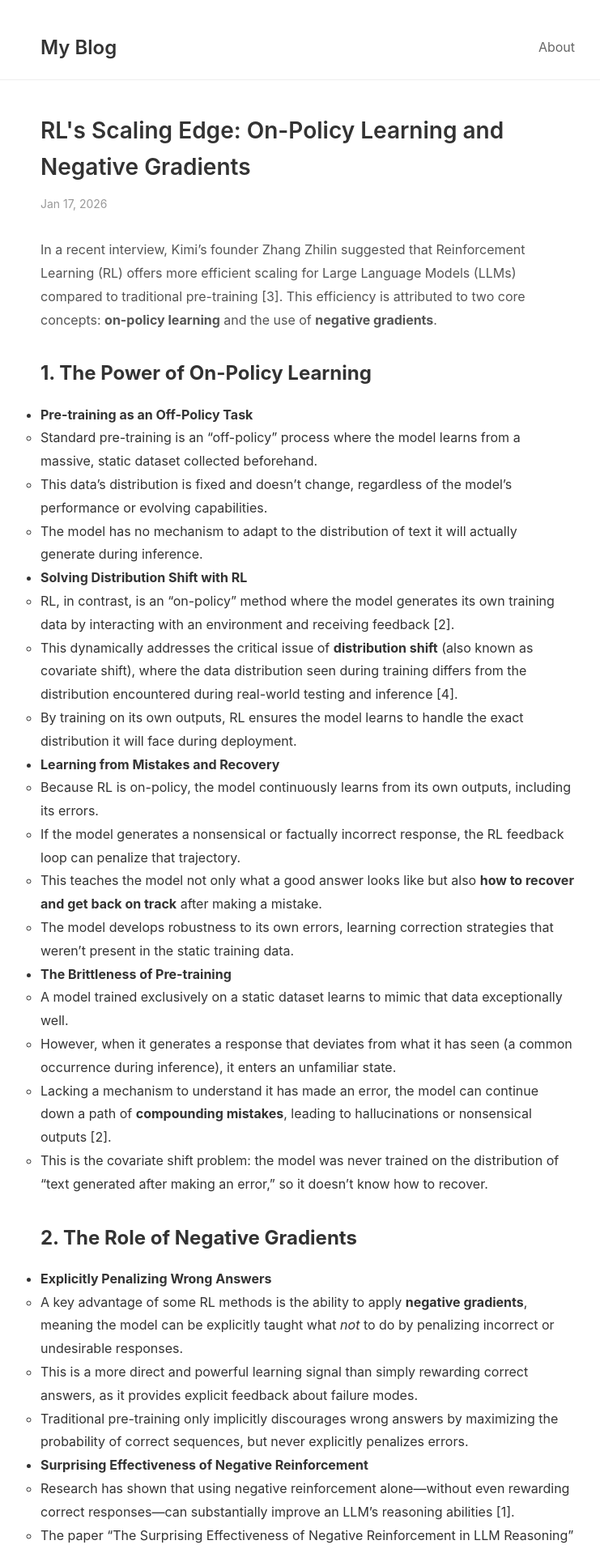
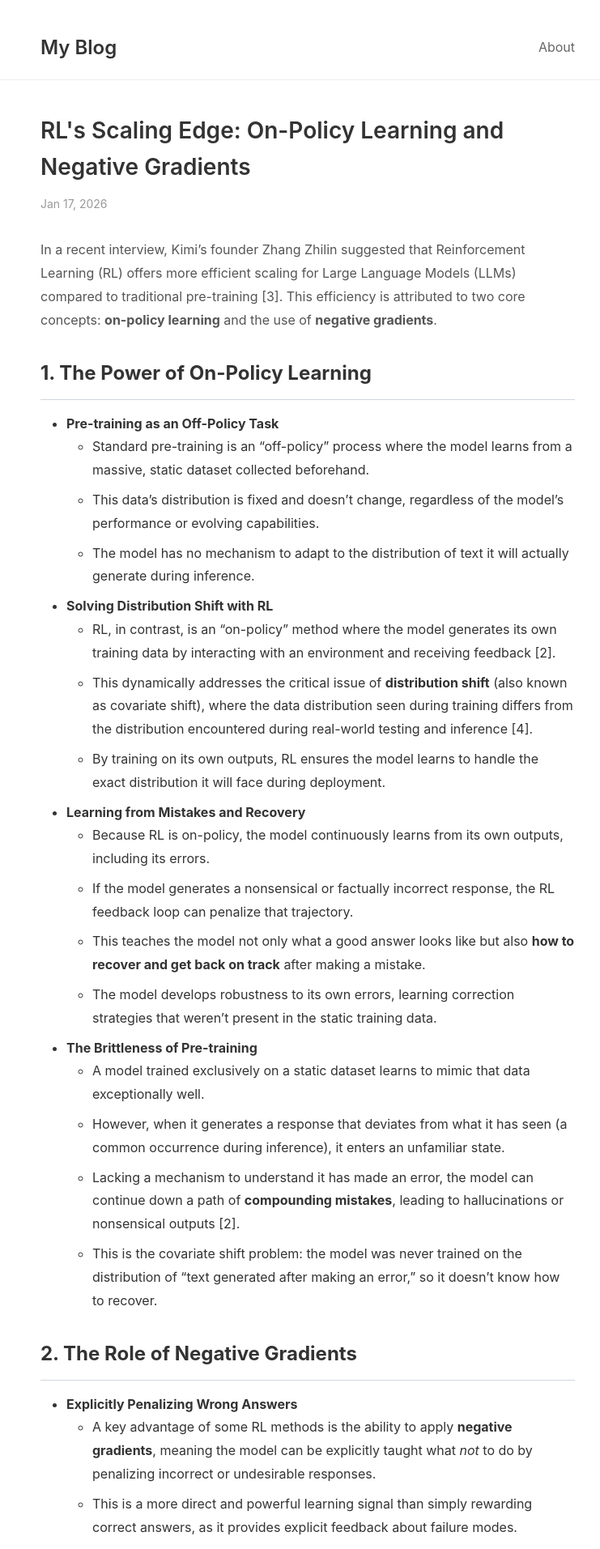
Before and after one commit to jameslilac/jameslilac.github.io, a Jekyll site: the page built from _posts/2026-01-17-rl-scaling-efficiency.md, in a window 1280 px wide. Shown: the top 1913 px of the page at 81% size, without its empty margins (260-1001 px from the left). Built offline with Jekyll 4.4.1, drawn with Linux system fonts in a browser that asks for light colours.

Commit message:
Update CSS: Add gray lines under H2 headers, improve bullet indentation, add spacing after lists

```diff
--- a/css/main.css
+++ b/css/main.css
@@ -112,8 +112,40 @@ body {
     margin-bottom: 15px;
 }
 
+/* CHANGE 1: Add gray line under H2 headers (##) */
+.post-content h2 {
+    padding-bottom: 10px;
+    border-bottom: 1px solid #d0d7de;
+}
+
 .post-content p {
     margin-bottom: 15px;
+}
+
+/* CHANGE 2: Better bullet indentation - align bullets with text */
+.post-content ul,
+.post-content ol {
+    margin-left: 0;
+    padding-left: 2em;
+    margin-bottom: 16px;
+}
+
+.post-content ul ul,
+.post-content ol ul,
+.post-content ul ol,
+.post-content ol ol {
+    margin-top: 0;
+    margin-bottom: 0;
+}
+
+.post-content li {
+    margin-bottom: 8px;
+}
+
+/* CHANGE 3: Add line break after bullet lists */
+.post-content ul,
+.post-content ol {
+    margin-bottom: 24px;
 }
 
 .post-content code {
```
